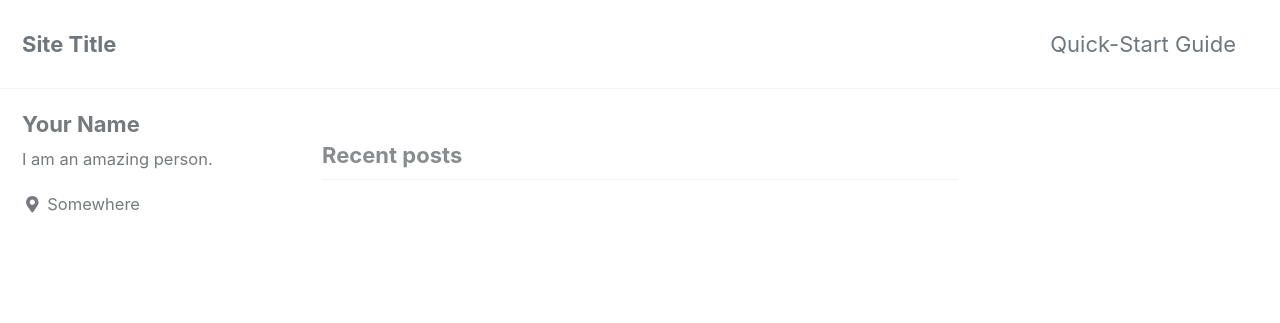
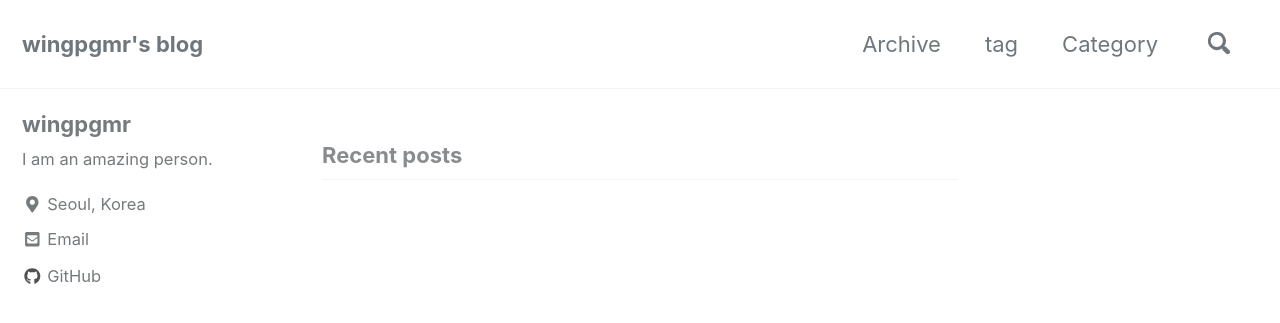
Before and after one commit to wingpgmr/wingpgmr.github.io, a Jekyll site: the page built from index.html, in a window 1280 px wide and 900 px high. Shown: the top 323 px of the window. Built offline with Jekyll 4.4.1, drawn with Linux system fonts in a browser that asks for light colours; cached includes are drawn as plain includes; the list of posts is cut into pages by our own code; some of the changed text lies outside the part shown.

Commit message:
changed config

```diff
--- a/_config.yml
+++ b/_config.yml
@@ -16,22 +16,24 @@ minimal_mistakes_skin    : "default" # "air", "aqua", "contrast", "dark", "dirt"
 
 # Site Settings
 locale                   : "en-US"
-title                    : "Site Title"
+title                    : "wingpgmr's blog"
 title_separator          : "-"
-name                     : "Your Name"
-description              : "An amazing website."
-url                      : # the base hostname & protocol for your site e.g. "https://mmistakes.github.io"
+name                     : "wingpgmr"
+description              : "wingpgmr's blog"
+url                      : "https://wingpgmr.github.io" # the base hostname & protocol for your site e.g. "https://mmistakes.github.io"
 baseurl                  : # the subpath of your site, e.g. "/blog"
-repository               : # GitHub username/repo-name e.g. "mmistakes/minimal-mistakes"
+repository               : "wingpgmr/wingpgmr.github.io"
 teaser                   : # path of fallback teaser image, e.g. "/assets/images/500x300.png"
 logo                     : # path of logo image to display in the masthead, e.g. "/assets/images/88x88.png"
 masthead_title           : # overrides the website title displayed in the masthead, use " " for no title
 # breadcrumbs            : false # true, false (default)
 words_per_minute         : 200
 comments:
-  provider               : # false (default), "disqus", "discourse", "facebook", "staticman", "staticman_v2", "utterances", "custom"
+  provider               : "disqus"
+  # false (default), "disqus", "discourse", "facebook", "staticman", "staticman_v2", "utterances", "custom"
   disqus:
-    shortname            : # https://help.disqus.com/customer/portal/articles/466208-what-s-a-shortname-
+    shortname            : dev-hundred-blog
+    # https://help.disqus.com/customer/portal/articles/466208-what-s-a-shortname-
   discourse:
     server               : # https://meta.discourse.org/t/embedding-discourse-comments-via-javascript/31963 , e.g.: meta.discourse.org
   facebook:
@@ -64,7 +66,7 @@ reCaptcha:
   secret                 :
 atom_feed:
   path                   : # blank (default) uses feed.xml
-search                   : # true, false (default)
+search                   : true
 search_full_content      : # true, false (default)
 search_provider          : # lunr (default), algolia, google
 algolia:
@@ -106,11 +108,12 @@ analytics:
 
 # Site Author
 author:
-  name             : "Your Name"
+  name             : "wingpgmr"
   avatar           : # path of avatar image, e.g. "/assets/images/bio-photo.jpg"
   bio              : "I am an amazing person."
-  location         : "Somewhere"
-  email            :
+  location         : "Seoul, Korea"
+  email            : wingpgmr@gmail.com
+  github           : wingpgmr
   links:
     - label: "Email"
       icon: "fas fa-fw fa-envelope-square"
@@ -289,7 +292,7 @@ defaults:
     values:
       layout: single
       author_profile: true
-      read_time: true
-      comments: # true
+      read_time: false
+      comments: true
       share: true
       related: true
--- a/_data/navigation.yml
+++ b/_data/navigation.yml
@@ -1,7 +1,12 @@
 # main links
 main:
-  - title: "Quick-Start Guide"
-    url: https://mmistakes.github.io/minimal-mistakes/docs/quick-start-guide/
+  - title: "Archive"
+    url: /year-archive/
+  - title: "tag"
+    url: /tags/
+  - title: "Category"
+    url: /categories/
+
   # - title: "About"
   #   url: https://mmistakes.github.io/minimal-mistakes/about/
   # - title: "Sample Posts"
```
Also changed, not shown: _pages/category-archive.html (added, +14 -0 lines), _pages/tag-archive.html (added, +25 -0 lines), _pages/year-archive.html (added, +13 -0 lines).
